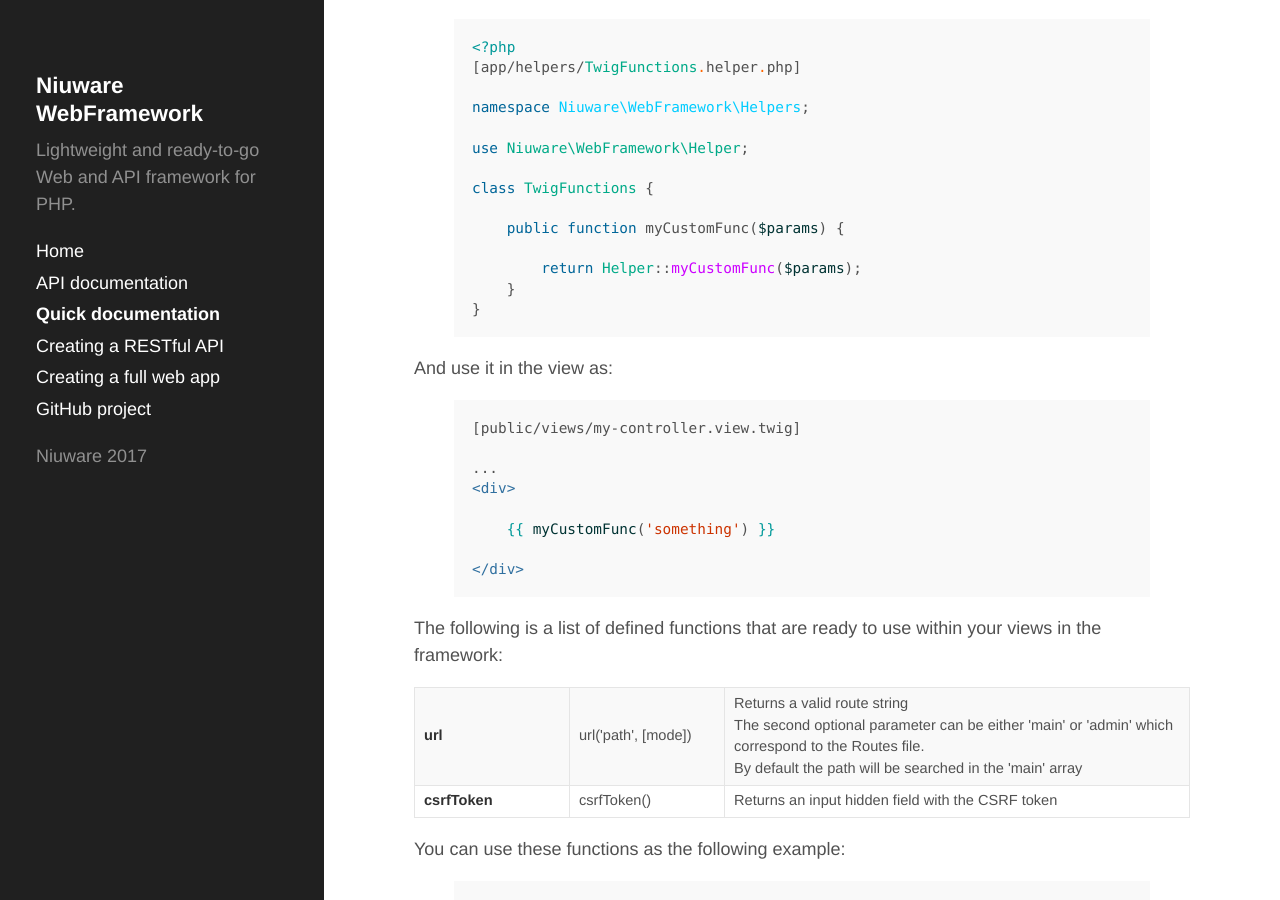
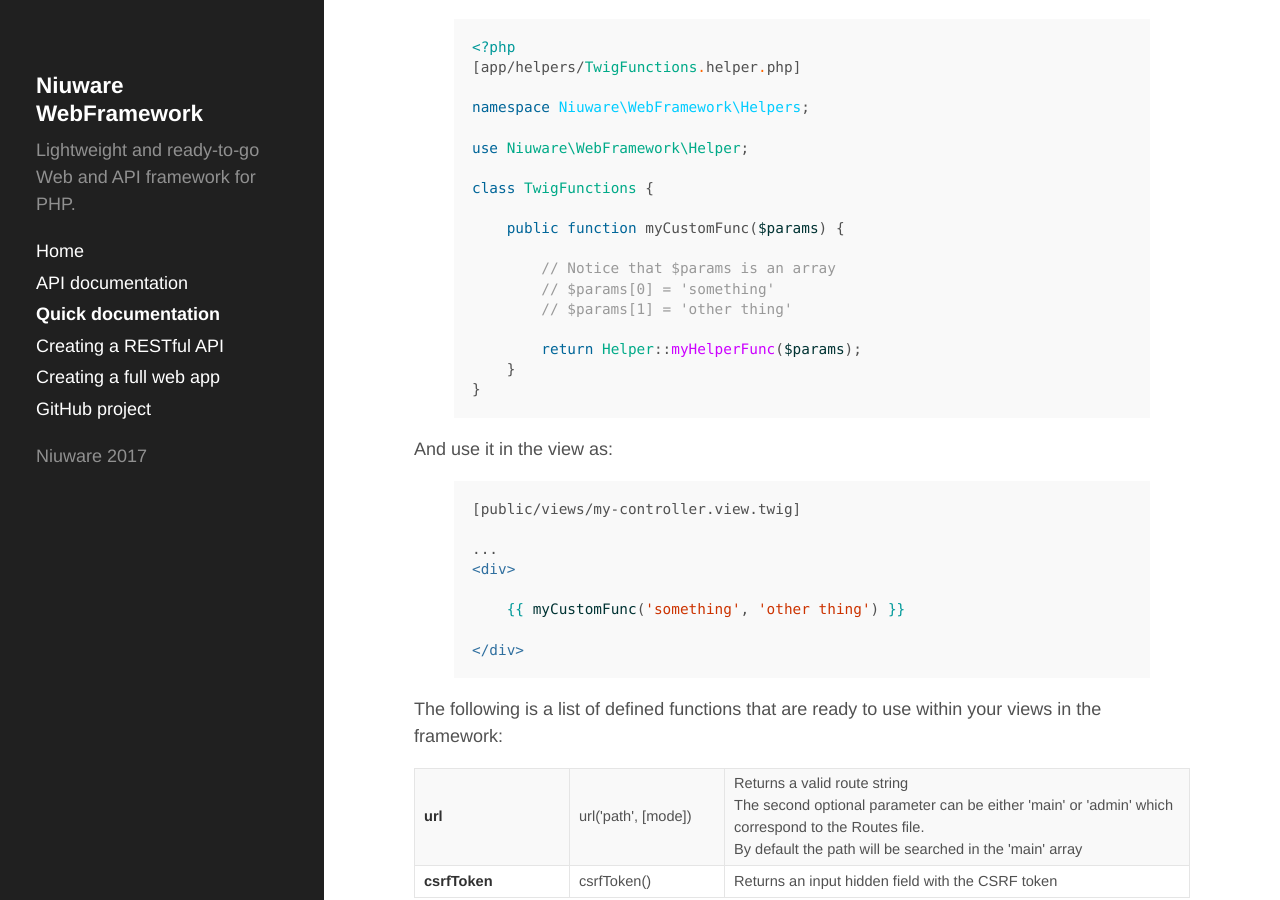
Before and after one commit to niuware/niuware.github.io, a Jekyll site: the page built from quick-docs.md, in a window 1280 px wide and 900 px high, scrolled down 20375 px. Built offline with Jekyll 4.4.1, drawn with Linux system fonts in a browser that asks for light colours.

Commit message:
Updated with a bug fixed in the 'Extension' core class

```diff
--- a/quick-docs.md
+++ b/quick-docs.md
@@ -1058,7 +1058,11 @@ class TwigFunctions {
 
     public function myCustomFunc($params) {
 
-        return Helper::myCustomFunc($params);
+        // Notice that $params is an array
+        // $params[0] = 'something'
+        // $params[1] = 'other thing'
+
+        return Helper::myHelperFunc($params);
     }
 }
 
@@ -1073,7 +1077,7 @@ And use it in the view as:
 ...
 <div>
     {% raw %}
-    {{ myCustomFunc('something') }}
+    {{ myCustomFunc('something', 'other thing') }}
     {% endraw %}
 </div>
 
```
